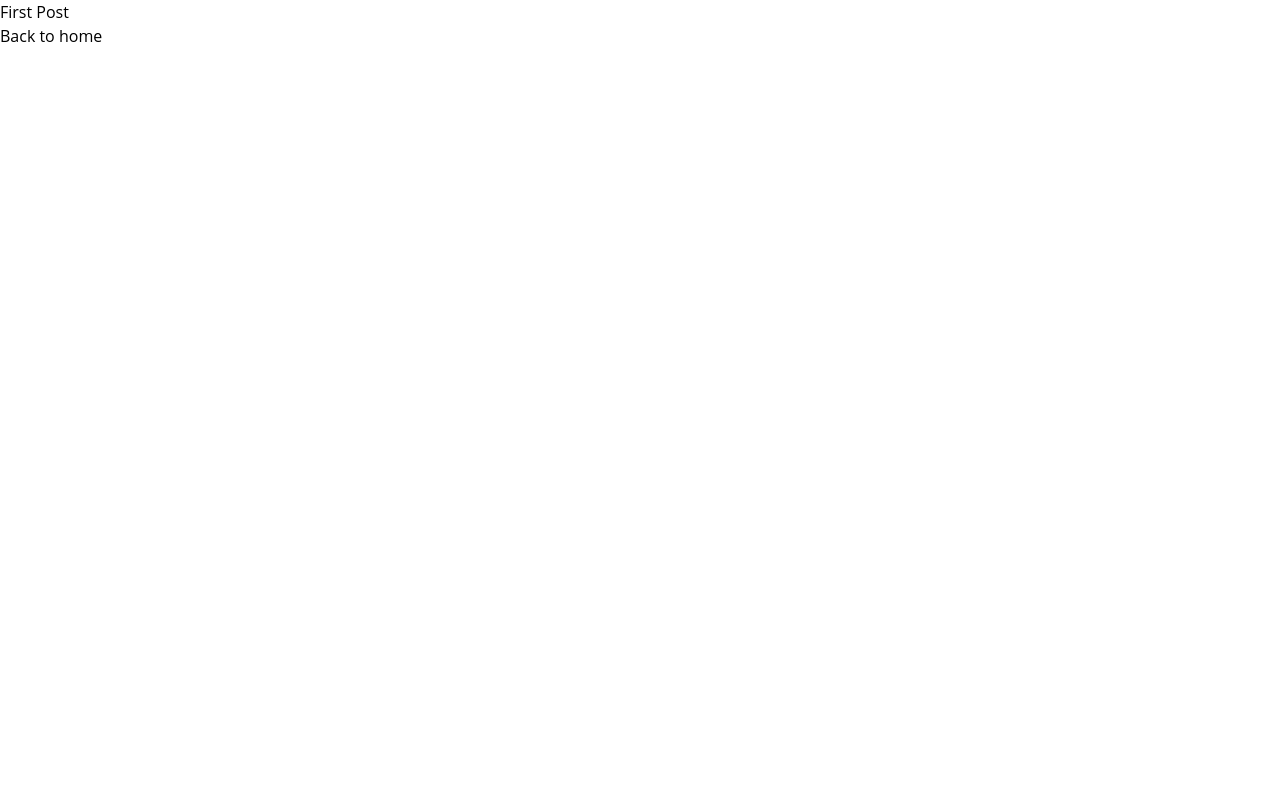
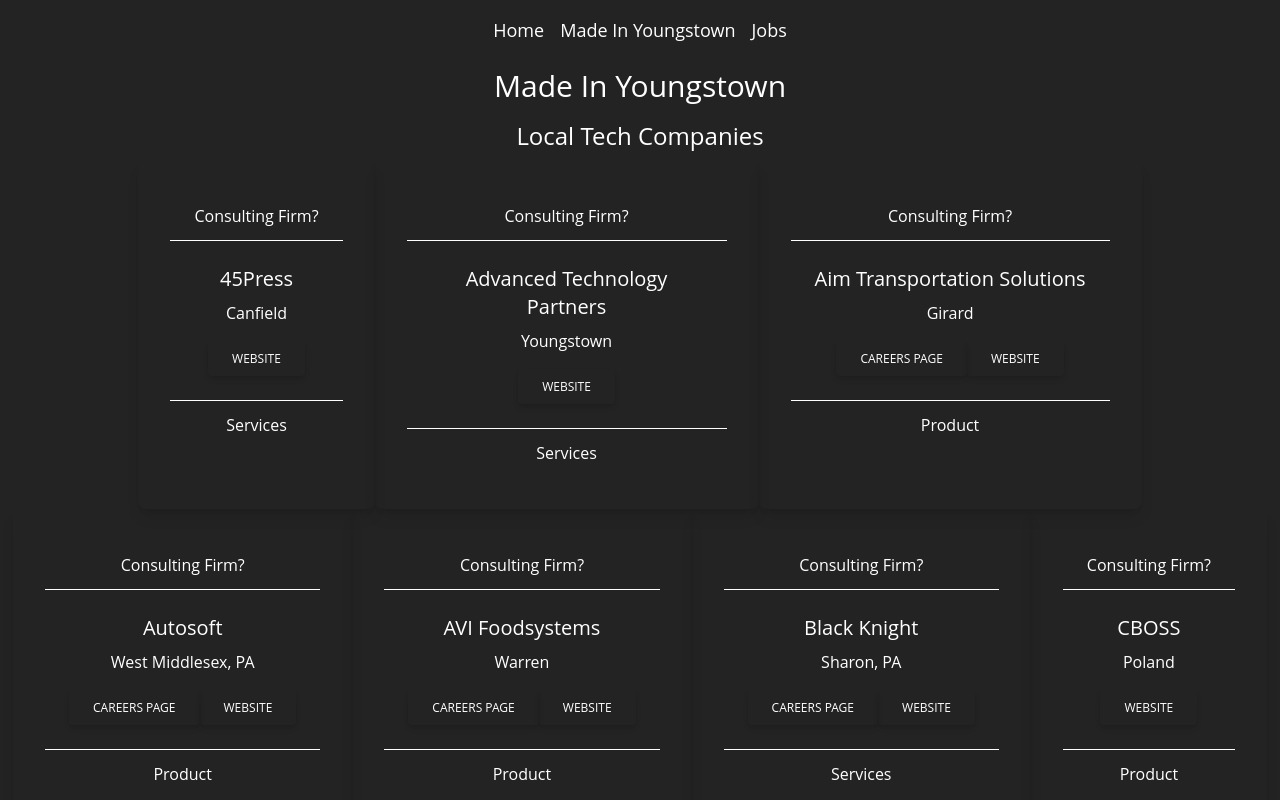
Before and after one commit to codeyoungstown/next-codeyoungstown.com, a Next.js app: page /made-in-youngstown in a window 1280 px wide. Shown: the top 800 px of the page. Built offline with nearby package versions, Linux system fonts and the light colour scheme.

Commit message:
added slack icon, created basic outline for company page

```diff
--- /dev/null
+++ b/components/Companies.tsx
@@ -0,0 +1,57 @@
+import { companies } from "../data/companies";
+import { FontAwesomeIcon } from "@fortawesome/react-fontawesome";
+
+export default function Companies() {
+  return (
+    <div className="justify-center flex flex-wrap">
+      {companies.map((company) => (
+        <div
+          className="block rounded-lg shadow-lg max-w-sm text-center p-8 flex-none"
+          key={company.name}
+        >
+          <div className="py-3 px-6 border-b border-gray-300">
+            Consulting Firm?
+          </div>
+          <div className="p-6">
+            <h5 className="text-gray-900 text-xl font-medium mb-2">
+              {company.name}
+            </h5>
+            <p className="text-gray-700 text-base mb-4">{company.city}</p>
+            {company.careers != "" && (
+              <button
+                type="button"
+                className="inline-block px-6 py-2.5  text-xs leading-tight uppercase rounded shadow-md hover:bg-blue hover:shadow-lg focus:bg-blue focus:shadow-lg focus:outline-none focus:ring-0 active:bg-blue active:shadow-lg transition duration-150 ease-in-out"
+              >
+                <a
+                  href={company.careers}
+                  rel="noreferrer"
+                  target="_blank"
+                  title={`${company.name}'s website`}
+                >
+                  Careers Page
+                </a>
+              </button>
+            )}
+            <button
+              type="button"
+              className="inline-block px-6 py-2.5 bg-blue-600 text-white font-medium text-xs leading-tight uppercase rounded shadow-md hover:bg-blue-700 hover:shadow-lg focus:bg-blue-700 focus:shadow-lg focus:outline-none focus:ring-0 active:bg-blue-800 active:shadow-lg transition duration-150 ease-in-out"
+            >
+              <a
+                href={company.website}
+                rel="noreferrer"
+                target="_blank"
+                title={`${company.name}'s website`}
+                className="hover:text-blue"
+              >
+                Website
+              </a>
+            </button>
+          </div>
+          <div className="py-3 px-6 border-t border-gray-300 text-gray-600">
+            {company.servicesOrProduct}
+          </div>
+        </div>
+      ))}
+    </div>
+  );
+}
--- /dev/null
+++ b/data/companies.ts
@@ -0,0 +1,237 @@
+export const companies = [
+  {
+    name: "45Press",
+    city: "Canfield",
+    website: "https://45press.com/",
+    careers: "",
+    servicesOrProduct: "Services",
+  },
+  {
+    name: "Advanced Technology Partners",
+    city: "Youngstown",
+    website: "https://www.atpohio.com/",
+    careers: "",
+    servicesOrProduct: "Services",
+  },
+  {
+    name: "Aim Transportation Solutions",
+    city: "Girard",
+    website: "https://www.aimntls.com/",
+    careers: "http://www.jobsataim.com/",
+    servicesOrProduct: "Product",
+  },
+  {
+    name: "Autosoft",
+    city: "West Middlesex, PA",
+    website: "https://autosoftdms.com/",
+    careers: "https://autosoftdms.com/career-opportunities/",
+    servicesOrProduct: "Product",
+  },
+  {
+    name: "AVI Foodsystems",
+    city: "Warren",
+    website: "https://www.avifoodsystems.com/",
+    careers: "https://www.avifoodsystems.com/career-opportunities/",
+    servicesOrProduct: "Product",
+  },
+  {
+    name: "Black Knight",
+    city: "Sharon, PA",
+    website: "https://www.blackknightinc.com/",
+    careers: "https://www.blackknightinc.com/careers/",
+    servicesOrProduct: "Services",
+  },
+  {
+    name: "CBOSS",
+    city: "Poland",
+    website: "https://cboss.com/",
+    careers: "",
+    servicesOrProduct: "Product",
+  },
+  {
+    name: "Cohen & Company",
+    city: "Youngstown (& NE Ohio)",
+    website: "https://cohenandcompany.com/",
+    careers: "https://www.cohencpa.jobs/",
+    servicesOrProduct: "Services",
+  },
+  {
+    name: "Creative Stream Marketing",
+    city: "Boardman",
+    website: "https://creativestreammarketing.com/",
+    careers: "",
+    servicesOrProduct: "Services",
+  },
+  {
+    name: "Drund",
+    city: "Youngstown",
+    website: "https://www.drund.com/",
+    careers: "https://www.drund.com/careers/",
+    servicesOrProduct: "Product",
+  },
+  {
+    name: "FactSet",
+    city: "Youngstown",
+    website: "https://www.factset.com/",
+    careers:
+      "https://factset.wd1.myworkdayjobs.com/FactSetcareers/2/refreshFacet/318c8bb6f553100021d223d9780d30be?__hstc=&__hssc=&hsCtaTracking=5bad2784-dc05-40fe-a68d-fee1a12cdc9b%7C397e76f1-32f7-4fbf-bd20-d38c0c14c7a9",
+    servicesOrProduct: "Product",
+  },
+  {
+    name: "GBS Corp",
+    city: "Youngstown",
+    website: "https://www.gbscorp.com/",
+    careers: "https://gbscorp.isolvedhire.com/jobs/",
+    servicesOrProduct: "Product",
+  },
+  {
+    name: "Grace Industries",
+    city: "Fredonia, PA",
+    website: "https://www.graceindustries.com/",
+    careers: "",
+    servicesOrProduct: "Product",
+  },
+  {
+    name: "IDMI",
+    city: "Poland",
+    website: "https://idmi.net/",
+    careers: "https://idmi.net/careers",
+    servicesOrProduct: "Services",
+  },
+  {
+    name: "Intellitech Corporation",
+    city: "Poland",
+    website: "https://intellitechcorporation.com/",
+    careers: "",
+    servicesOrProduct: "Product",
+  },
+  {
+    name: "Involta",
+    city: "Youngstown",
+    website: "https://www.involta.com/",
+    careers: "https://www.involta.com/careers",
+    servicesOrProduct: "Services",
+  },
+  {
+    name: "Jet Creative",
+    city: "Youngstown",
+    website: "https://jetcreative.com/",
+    careers: "",
+    servicesOrProduct: "Services",
+  },
+  {
+    name: "Lordstown Motors",
+    city: "Lordstown",
+    website: "https://lordstownmotors.com/",
+    careers:
+      "https://recruiting.paylocity.com/Recruiting/Jobs/All/ddd48b68-5d30-4845-bd31-2cbbac035ac6/Lordstown-Motors-Corp",
+    servicesOrProduct: "Product",
+  },
+  {
+    name: "New Era Technology, Inc",
+    city: "Boardman",
+    website: "https://www.neweratech.com/us/",
+    careers: "",
+    servicesOrProduct: "Product",
+  },
+  {
+    name: "Palo Creative",
+    city: "Youngstown",
+    website: "https://www.palocreative.com/",
+    careers: "",
+    servicesOrProduct: "Services",
+  },
+  {
+    name: "PDMI",
+    city: "Poland",
+    website: "https://www.pdmi.com/",
+    careers: "",
+    servicesOrProduct: "Product",
+  },
+  {
+    name: "Phantom Fireworks",
+    city: "Youngstown",
+    website: "https://fireworks.com/",
+    careers: "",
+    servicesOrProduct: "Product",
+  },
+  {
+    name: "Sensource",
+    city: "Youngstown",
+    website: "https://sensourceinc.com/",
+    careers: "",
+    servicesOrProduct: "Product",
+  },
+  {
+    name: "ServeRight",
+    city: "Poland",
+    website: "http://serverightsoftware.com/",
+    careers: "",
+    servicesOrProduct: "Product",
+  },
+  {
+    name: "Simon Roofing",
+    city: "Youngstown",
+    website: "https://www.simonroofing.com/",
+    careers: "https://www.simonroofing.com/careers/",
+    servicesOrProduct: "Product",
+  },
+  {
+    name: "Turning Technologies",
+    city: "Youngstown",
+    website: "https://www.turning.com/",
+    careers: "https://www.turning.com/careers",
+    servicesOrProduct: "Product",
+  },
+  {
+    name: "Ultium Cells",
+    city: "Lordstown",
+    website: "https://www.ultiumcell.com/",
+    careers:
+      "https://workforcenow.adp.com/mascsr/default/mdf/recruitment/recruitment.html?cid=cdd81bde-c04d-4821-8470-4bfe169d4493&ccId=9200095921795_2&type=JS&lang=en_US",
+    servicesOrProduct: "Product",
+  },
+  {
+    name: "Ving",
+    city: "Youngstown",
+    website: "https://www.vingapp.com/",
+    careers: "",
+    servicesOrProduct: "Product",
+  },
+  {
+    name: "Youngstown State University",
+    city: "Youngstown",
+    website: "https://ysu.edu/",
+    careers: "https://ysu.edu/human-resources/",
+    servicesOrProduct: "Product",
+  },
+  {
+    name: "FNB Corp",
+    city: "Hermitage, PA",
+    website: "https://www.fnb-online.com/",
+    careers: "https://fnbcorp.wd1.myworkdayjobs.com/FNBCORP",
+    servicesOrProduct: "Services",
+  },
+  {
+    name: "Deloitte",
+    city: "Hermitage, PA",
+    website: "https://www2.deloitte.com/us/en.html",
+    careers: "https://www2.deloitte.com/us/en/careers/careers.html",
+    servicesOrProduct: "Services",
+  },
+  {
+    name: "WernerCo",
+    city: "West Middlesex, PA",
+    website: "https://www.wernerworldwide.com/",
+    careers:
+      "https://www.wernerworldwide.com/en/careers/job-postings/usa",
+    servicesOrProduct: "Product",
+  },
+  {
+    name: "Delta Telecom",
+    city: "Poland, OH",
+    website: "https://deltatelecomohio.com",
+    careers: "330.757.8276 fax",
+    servicesOrProduct: "Services",
+  },
+];
--- a/pages/index.tsx
+++ b/pages/index.tsx
@@ -1,12 +1,7 @@
 import Image from "next/image";
-import Script from "next/script";
 import Layout from "../components/Layout";
 import Socials from "../components/Socials";
-{
-  /*
 
-*/
-}
 export default function Home() {
   return (
     <Layout>
@@ -35,7 +30,6 @@ export default function Home() {
       <div>
         <Socials />
       </div>
-      {/* <img src="https://slack.codeyoungstown.com/badge.svg" /> */}
     </Layout>
   );
 }
--- a/pages/made-in-youngstown.tsx
+++ b/pages/made-in-youngstown.tsx
@@ -1,15 +1,14 @@
 import Link from "next/link";
+import Layout from "../components/Layout";
+import Companies from "../components/Companies";
 
-export default function FirstPost() {
+export default function MadeInYoungstown() {
   return (
-    <>
-      <h1>First Post</h1>
-      <h2>
-        <Link href="/">
-          <a>Back to home</a>
-        </Link>
-      </h2>
-    </>
+    <Layout>
+      <h1 className="text-3xl p-2">Made In Youngstown</h1>
+      <h2 className="text-2xl p-2">Local Tech Companies</h2>
+      <Companies />
+    </Layout>
   );
 }
 
```
Also changed, not shown: data/socials.ts (+6 -1 lines).
